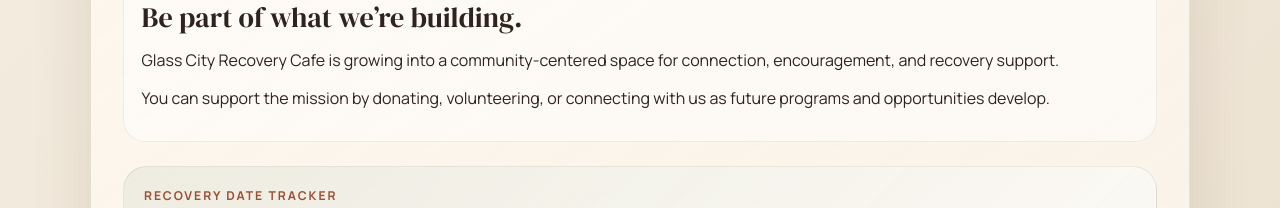
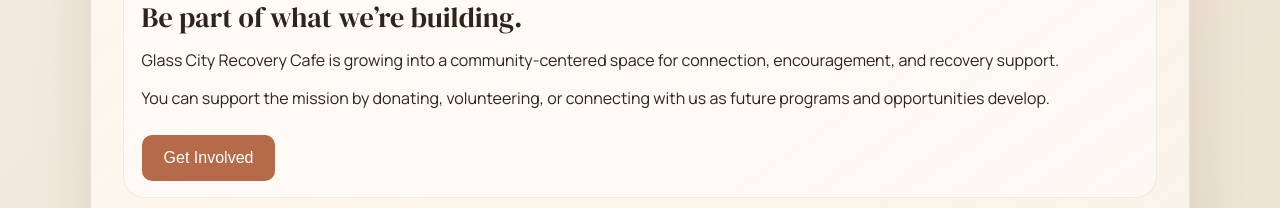
Before and after one commit to latashaalexanderla-lab/recovery-app, a plain HTML site: page index.html in a window 1280 px wide. Shown: the part 875-1083 px from the top of the page. Drawn offline with Linux system fonts and the light colour scheme.

Commit message:
Update index.html

```diff
--- a/index.html
+++ b/index.html
@@ -69,6 +69,20 @@
   <p>
     You can support the mission by donating, volunteering, or connecting with us as future programs and opportunities develop.
   </p>
+   <a href="mailto:glasscityrecoverycafe@gmail.com?subject=I%20Want%20to%20Get%20Involved">
+  <button style="
+    background-color: #b56a4a;
+    color: white;
+    padding: 14px 22px;
+    border: none;
+    border-radius: 10px;
+    font-size: 16px;
+    cursor: pointer;
+    margin-top: 10px;
+  ">
+    Get Involved
+  </button>
+</a>
 </section>
         <section class="tracker-card" aria-labelledby="trackerHeading">
           <div class="tracker-copy">
```
